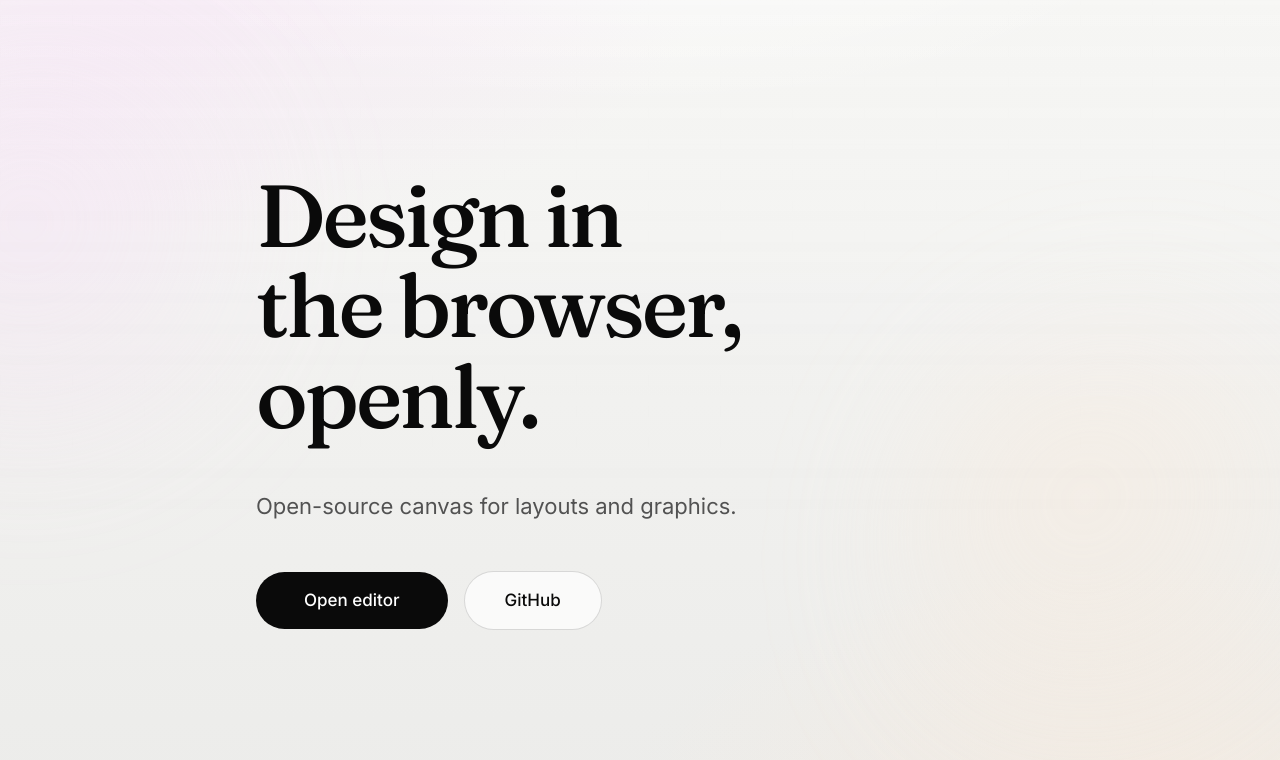
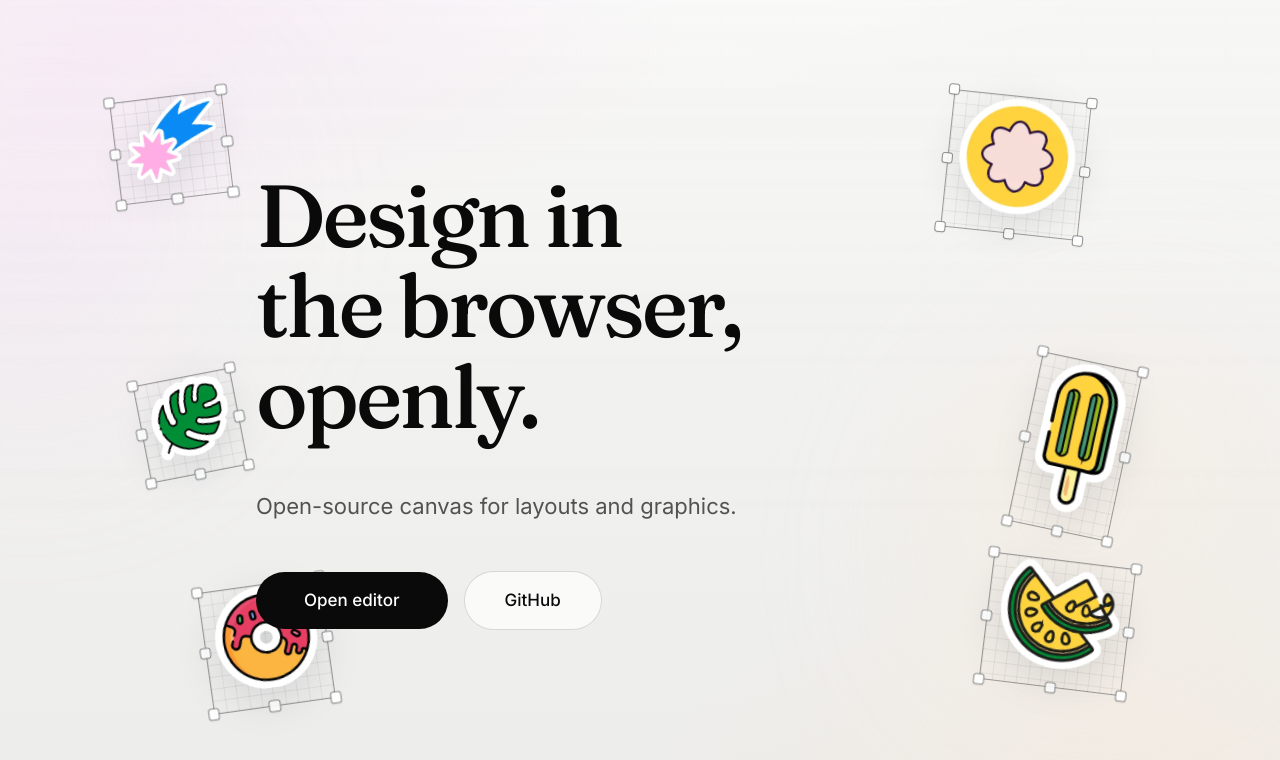
Before and after one commit to fuhengliu/avnac, a React (Vite) app in the folder frontend/: page / in a window 1280 px wide. Shown: the top 760 px of the page. Built offline with nearby package versions, Linux system fonts and the light colour scheme; no server answers; what @hugeicons/core-free-icons, fabric would draw is missing.

Commit message:
feat(frontend): implement draggable and rotatable stickers on the landing page

```diff
--- a/frontend/src/routes/index.tsx
+++ b/frontend/src/routes/index.tsx
@@ -1,18 +1,288 @@
 import { createFileRoute } from "@tanstack/react-router";
-import { useState } from "react";
+import { useRef, useState } from "react";
 import { usePostHog } from "posthog-js/react";
 import NewCanvasDialog from "../components/new-canvas-dialog";
 
 export const Route = createFileRoute("/")({ component: Landing });
 
+type Sticker = {
+  id: string;
+  src: string;
+  label: string;
+  x: number;
+  y: number;
+  rotation: number;
+  size: string;
+};
+
+const initialStickers: Sticker[] = [
+  {
+    id: "sunflower",
+    src: "/stickers/sunflower-badge.webp",
+    label: "Sunflower sticker",
+    x: 74,
+    y: 12,
+    rotation: 6,
+    size: "clamp(5.6rem, 10.8vw, 8.8rem)",
+  },
+  {
+    id: "star",
+    src: "/stickers/shooting-star-badge.webp",
+    label: "Shooting star sticker",
+    x: 9,
+    y: 12,
+    rotation: -7,
+    size: "clamp(4.4rem, 8.8vw, 7.4rem)",
+  },
+  {
+    id: "pineapple",
+    src: "/stickers/pineapple.webp",
+    label: "Pineapple sticker",
+    x: 77,
+    y: 70,
+    rotation: 7,
+    size: "clamp(5.4rem, 11.2vw, 9.1rem)",
+  },
+  {
+    id: "donut",
+    src: "/stickers/donut.webp",
+    label: "Donut sticker",
+    x: 16,
+    y: 73,
+    rotation: -8,
+    size: "clamp(4.9rem, 9.6vw, 8rem)",
+  },
+  {
+    id: "lollipop",
+    src: "/stickers/lollipop.webp",
+    label: "Lollipop sticker",
+    x: 80,
+    y: 45,
+    rotation: 12,
+    size: "clamp(4.1rem, 8vw, 6.5rem)",
+  },
+  {
+    id: "leaf",
+    src: "/stickers/leaf.webp",
+    label: "Leaf sticker",
+    x: 11,
+    y: 47,
+    rotation: -11,
+    size: "clamp(4rem, 7.8vw, 6.2rem)",
+  },
+];
+
+type DragState = {
+  mode: "drag" | "rotate";
+  id: string;
+  pointerId: number;
+  startClientX: number;
+  startClientY: number;
+  startLeft: number;
+  startTop: number;
+  startRotation: number;
+  centerX: number;
+  centerY: number;
+  startPointerAngle: number;
+  width: number;
+  height: number;
+};
+
+function clamp(value: number, min: number, max: number) {
+  return Math.min(Math.max(value, min), max);
+}
+
+function radiansToDegrees(value: number) {
+  return (value * 180) / Math.PI;
+}
+
 function Landing() {
   const [newCanvasOpen, setNewCanvasOpen] = useState(false);
+  const [stickers, setStickers] = useState(initialStickers);
+  const [activeStickerId, setActiveStickerId] = useState<string | null>(null);
   const posthog = usePostHog();
+  const stickerLayerRef = useRef<HTMLDivElement | null>(null);
+  const dragStateRef = useRef<DragState | null>(null);
+
+  const updateStickerPosition = (
+    stickerId: string,
+    clientX: number,
+    clientY: number,
+  ) => {
+    const layer = stickerLayerRef.current;
+    const dragState = dragStateRef.current;
+    if (!layer || !dragState || dragState.id !== stickerId) {
+      return;
+    }
+
+    if (dragState.mode === "rotate") {
+      const pointerAngle = Math.atan2(
+        clientY - dragState.centerY,
+        clientX - dragState.centerX,
+      );
+      const rotation =
+        dragState.startRotation +
+        radiansToDegrees(pointerAngle - dragState.startPointerAngle);
+
+      setStickers((current) =>
+        current.map((sticker) =>
+          sticker.id === stickerId ? { ...sticker, rotation } : sticker,
+        ),
+      );
+      return;
+    }
+
+    const layerRect = layer.getBoundingClientRect();
+    const nextLeft = clamp(
+      dragState.startLeft + (clientX - dragState.startClientX),
+      0,
+      Math.max(layerRect.width - dragState.width, 0),
+    );
+    const nextTop = clamp(
+      dragState.startTop + (clientY - dragState.startClientY),
+      0,
+      Math.max(layerRect.height - dragState.height, 0),
+    );
+
+    setStickers((current) =>
+      current.map((sticker) =>
+        sticker.id === stickerId
+          ? {
+              ...sticker,
+              x: (nextLeft / Math.max(layerRect.width, 1)) * 100,
+              y: (nextTop / Math.max(layerRect.height, 1)) * 100,
+            }
+          : sticker,
+      ),
+    );
+  };
+
+  const endDrag = (pointerId: number, target: EventTarget | null) => {
+    if (dragStateRef.current?.pointerId !== pointerId) {
+      return;
+    }
+
+    if (target instanceof HTMLElement && target.hasPointerCapture(pointerId)) {
+      target.releasePointerCapture(pointerId);
+    }
+
+    dragStateRef.current = null;
+    setActiveStickerId(null);
+  };
+
   return (
     <main className="hero-page relative flex min-h-[100dvh] flex-col justify-center overflow-hidden px-5 py-16 sm:px-10 sm:py-20 lg:px-16 lg:py-24">
       <div className="hero-bg-orb hero-bg-orb-a" aria-hidden="true" />
       <div className="hero-bg-orb hero-bg-orb-b" aria-hidden="true" />
       <div className="hero-grid" aria-hidden="true" />
+      <div ref={stickerLayerRef} className="hero-sticker-layer" aria-hidden="true">
+        {stickers.map((sticker) => (
+          <div
+            key={sticker.id}
+            className={`hero-sticker-frame ${activeStickerId === sticker.id ? "is-active" : ""}`}
+            style={{
+              left: `${sticker.x}%`,
+              top: `${sticker.y}%`,
+              width: sticker.size,
+              transform: `rotate(${sticker.rotation}deg)`,
+              zIndex: activeStickerId === sticker.id ? 3 : 1,
+            }}
+            onPointerDown={(e) => {
+              const layer = stickerLayerRef.current;
+              if (!layer) {
+                return;
+              }
+
+              const layerRect = layer.getBoundingClientRect();
+              const stickerLeft =
+                (sticker.x / 100) * Math.max(layerRect.width, 1);
+              const stickerTop =
+                (sticker.y / 100) * Math.max(layerRect.height, 1);
+
+              dragStateRef.current = {
+                mode: "drag",
+                id: sticker.id,
+                pointerId: e.pointerId,
+                startClientX: e.clientX,
+                startClientY: e.clientY,
+                startLeft: stickerLeft,
+                startTop: stickerTop,
+                startRotation: sticker.rotation,
+                centerX: e.currentTarget.getBoundingClientRect().left + e.currentTarget.offsetWidth / 2,
+                centerY: e.currentTarget.getBoundingClientRect().top + e.currentTarget.offsetHeight / 2,
+                startPointerAngle: 0,
+                width: e.currentTarget.offsetWidth,
+                height: e.currentTarget.offsetHeight,
+              };
+              setActiveStickerId(sticker.id);
+              e.currentTarget.setPointerCapture(e.pointerId);
+            }}
+            onPointerMove={(e) => {
+              updateStickerPosition(sticker.id, e.clientX, e.clientY);
+            }}
+            onPointerUp={(e) => {
+              endDrag(e.pointerId, e.target);
+            }}
+            onPointerCancel={(e) => {
+              endDrag(e.pointerId, e.target);
+            }}
+          >
+            <span className="hero-sticker-selection" />
+            <span className="hero-sticker-handle hero-sticker-handle-nw" />
+            <span
+              className="hero-sticker-rotation-arm"
+              onPointerDown={(e) => {
+                e.stopPropagation();
+                const frame = e.currentTarget.parentElement;
+                if (!frame) {
+                  return;
+                }
+
+                const frameRect = frame.getBoundingClientRect();
+                const centerX = frameRect.left + frameRect.width / 2;
+                const centerY = frameRect.top + frameRect.height / 2;
+
+                dragStateRef.current = {
+                  mode: "rotate",
+                  id: sticker.id,
+                  pointerId: e.pointerId,
+                  startClientX: e.clientX,
+                  startClientY: e.clientY,
+                  startLeft: 0,
+                  startTop: 0,
+                  startRotation: sticker.rotation,
+                  centerX,
+                  centerY,
+                  startPointerAngle: Math.atan2(
+                    e.clientY - centerY,
+                    e.clientX - centerX,
+                  ),
+                  width: frameRect.width,
+                  height: frameRect.height,
+                };
+                setActiveStickerId(sticker.id);
+                frame.setPointerCapture(e.pointerId);
+              }}
+            >
+              <span className="hero-sticker-rotation-handle" />
+            </span>
+            <span className="hero-sticker-handle hero-sticker-handle-ne" />
+            <span className="hero-sticker-handle hero-sticker-handle-e" />
+            <span className="hero-sticker-handle hero-sticker-handle-se" />
+            <span className="hero-sticker-handle hero-sticker-handle-s" />
+            <span className="hero-sticker-handle hero-sticker-handle-sw" />
+            <span className="hero-sticker-handle hero-sticker-handle-w" />
+            <img
+              src={sticker.src}
+              alt={sticker.label}
+              className="hero-sticker-image"
+              loading="lazy"
+              decoding="async"
+              draggable={false}
+            />
+          </div>
+        ))}
+      </div>
       <div className="relative z-[1] mx-auto w-full max-w-3xl">
         <div className="rise-in text-left">
           <h1 className="display-title hero-headline mb-8 font-medium text-balance text-[var(--text)] sm:mb-10 lg:mb-12">
```
